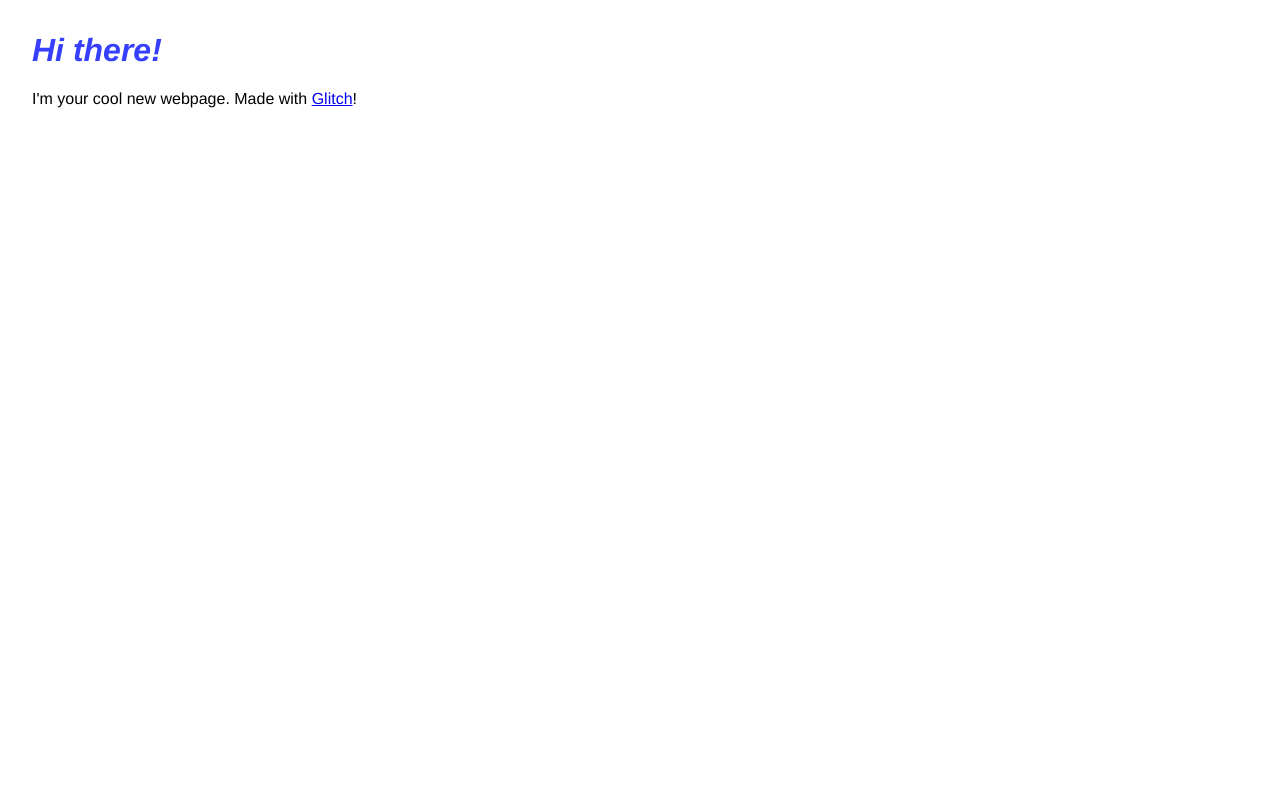
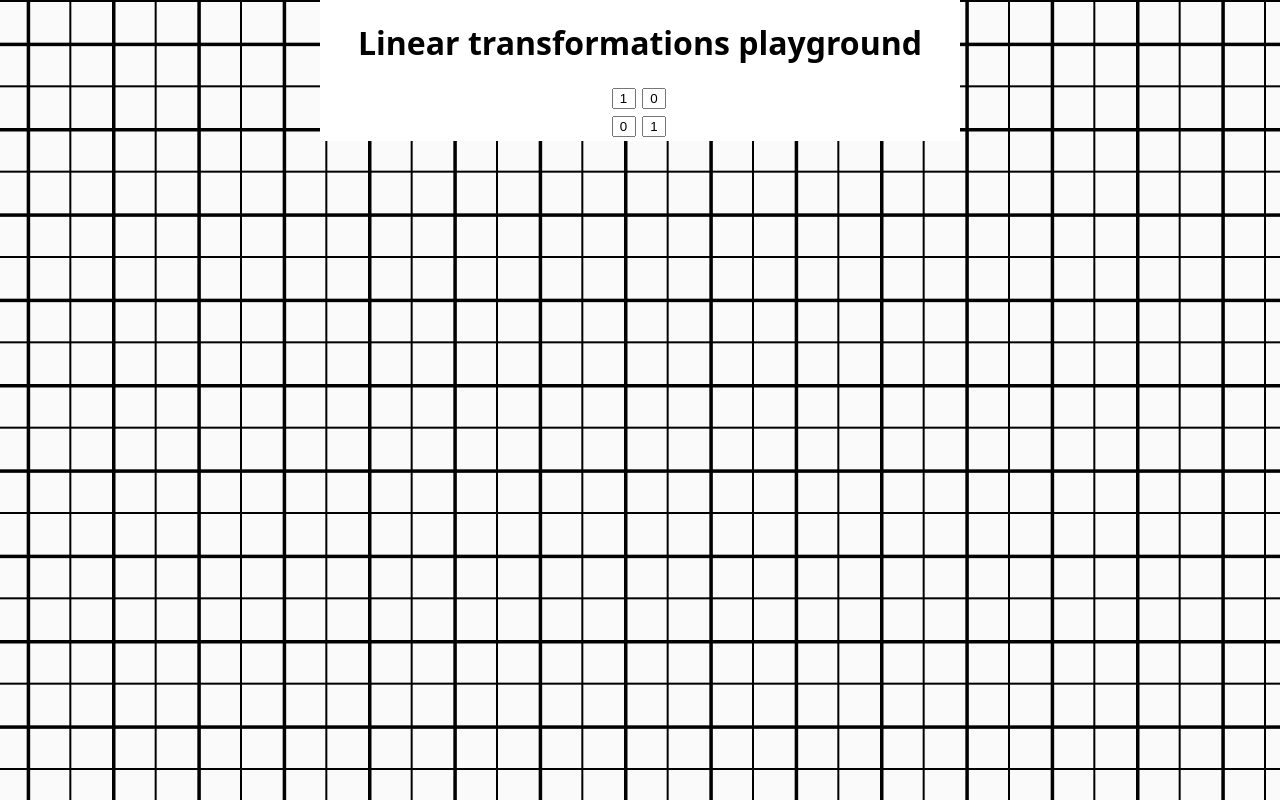
Before and after one commit to Smittyvb/transform-playground, a plain HTML site: page index.html in a window 1280 px wide. Drawn offline with Linux system fonts and the light colour scheme.

Commit message:
🏯✨ Updated with Glitch

```diff
--- a/index.html
+++ b/index.html
@@ -4,25 +4,24 @@
     <meta charset="utf-8">
     <meta http-equiv="X-UA-Compatible" content="IE=edge">
     <meta name="viewport" content="width=device-width, initial-scale=1">
-
-    <title>Hello!</title>
-
-    <!-- import the webpage's stylesheet -->
+    <title>Linear transform playground</title>
     <link rel="stylesheet" href="/style.css">
-
-    <!-- import the webpage's javascript file -->
     <script src="/script.js" defer></script>
   </head>
   <body>
-    <h1>Hi there!</h1>
-
-    <p>
-      I'm your cool new webpage. Made with <a href="https://glitch.com">Glitch</a>!
-    </p>
-
-    <!-- include the Glitch button to show what the webpage is about and
-          to make it easier for folks to view source and remix -->
-    <div class="glitchButton" style="position:fixed;top:20px;right:20px;"></div>
-    <script src="https://button.glitch.me/button.js" defer></script>
+    <div id="controls">
+      <h1>
+        Linear transformations playground
+      </h1>
+      <div id="mVals">
+        <input type="text" id="m11" value="1">
+        <input type="text" id="m21" value="0">
+        <br>
+        <input type="text" id="m12" value="0">
+        <input type="text" id="m22" value="1">
+      </div>
+    </div>
+    <canvas class="scrCan" id="gridtop"></canvas>
+    <canvas class="scrCan" id="gridbg"></canvas>
   </body>
 </html>
--- a/script.js
+++ b/script.js
@@ -1,5 +1,60 @@
-/* If you're feeling fancy you can add interactivity
-    to your site with Javascript */
+const gridtopCan = document.getElementById("gridtop");
+const gridbgCan = document.getElementById("gridbg");
+const gridtopCtx = gridtopCan.getContext("2d");
+const gridbgCtx = gridbgCan.getContext("2d");
 
-// prints "hi" in the browser's dev tools console
-console.log("hi");
+const GRID_LINE_COUNT = 30;
+const CENTER_SQ_DIM = 10;
+function drawGrid(ctx) {
+  let lineGap = ctx.canvas.width / GRID_LINE_COUNT;
+  ctx.fillStyle = "black";
+  for (let i = 0; ; i++) {
+    const coord = (lineGap * i) - Math.max(ctx.canvas.width, ctx.canvas.height);
+    if (coord > (ctx.canvas.width * 2) && coord > (ctx.canvas.height * 2)) break;
+    const bigger = i % 2 === 0;
+    const thickness = bigger ? 3.5 : 2;
+    ctx.fillRect(coord - (ctx.canvas.height / 2), -ctx.canvas.height, thickness, ctx.canvas.height * 8); // vertical line
+    ctx.fillRect(-ctx.canvas.width, coord - (ctx.canvas.width / 2),   ctx.canvas.width * 8, thickness); // horizontal line
+  }
+
+  // draw square in center
+  // ctx.fillStyle = "blue";
+  // ctx.fillRect(
+  //   (ctx.canvas.width / 2) - (CENTER_SQ_DIM / 2),
+  //   (ctx.canvas.height / 2) - (CENTER_SQ_DIM / 2),
+  //   CENTER_SQ_DIM,
+  //   CENTER_SQ_DIM
+  // );
+}
+
+function docNum(id) {
+  const ele = document.getElementById(id);
+  let num = parseFloat(ele.value, 10);
+  if (Number.isNaN(num)) num = 0;
+  return num;
+}
+
+let resizePending = true;
+function eachFrame() {
+  requestAnimationFrame(eachFrame);
+  gridtopCtx.clearRect(0, 0, gridtopCan.width, gridtopCan.height);
+  gridtopCtx.save();
+  gridtopCtx.transform(docNum("m11"), docNum("m12"), docNum("m21"), docNum("m22"), 0, 0);
+  drawGrid(gridtopCtx);
+  gridtopCtx.restore();
+  if (resizePending) {
+    [...document.getElementsByClassName("scrCan")].forEach(can => {
+      can.width = window.innerWidth;
+      can.height = window.innerHeight;
+    });
+    gridbgCtx.fillStyle = "#e0e0e0";
+    gridbgCtx.fillRect(0, 0, gridbgCan.width, gridbgCan.height);
+    drawGrid(gridbgCtx);
+  }
+  resizePending = false;
+}
+requestAnimationFrame(eachFrame);
+
+window.addEventListener("resize", () => {
+  resizePending = true;
+})
--- a/style.css
+++ b/style.css
@@ -1,11 +1,32 @@
-/* CSS files add styling rules to your content */
-
 body {
-  font-family: helvetica, arial, sans-serif;
-  margin: 2em;
+  margin: 0;
+  font-family: system-ui, sans-serif;
 }
 
-h1 {
-  font-style: italic;
-  color: #373fff;
+.scrCan {
+  position: absolute;
+  top: 0;
+  left: 0;
 }
+
+#gridbg {
+  opacity: 0.15;
+}
+
+#controls {
+  background: white;
+  position: absolute;
+  min-width: 50vw;
+  z-index: 1;
+  /* https://stackoverflow.com/questions/8508275/how-to-center-a-position-absolute-element */
+  left: 50%;
+  transform: translateX(-50%);
+  text-align: center;
+}
+
+#mVals > input {
+  width: 1rem;
+  margin-bottom: 0.3rem;
+  margin-right: 0.15rem;
+  text-align: center;
+}
```
